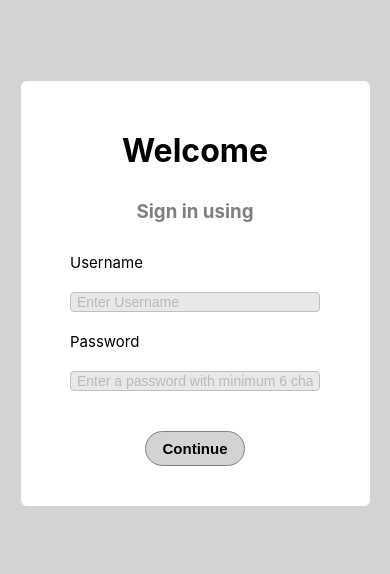
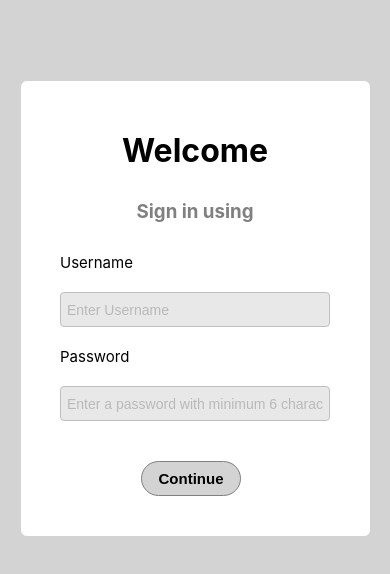
Before and after one commit to onkarv7/Movies-App, a React (Create React App) app: page / in a window 390 px wide. Shown: the top 574 px of the page. Built offline with nearby package versions, Linux system fonts and the light colour scheme.

Commit message:
complete

```diff
--- a/src/components/Login/Login.scss
+++ b/src/components/Login/Login.scss
@@ -78,9 +78,9 @@ body {
 @media screen and (max-width: 425px) {
     .form {
         input {
-            width: 250px;
-            height: 20px;
-            padding: 2px 6px;
+            width: 270px;
+            height: 35px;
+            padding: 4px 6px;
             font-size: 14px;
         }
 
--- a/src/index.css
+++ b/src/index.css
@@ -2,6 +2,7 @@
   box-sizing: border-box;
   margin: 0;
   padding: 0;
+  overflow-x: hidden;
 }
 
 body {
```
Also changed, not shown: src/components/Search.js (deleted, +0 -15 lines).
